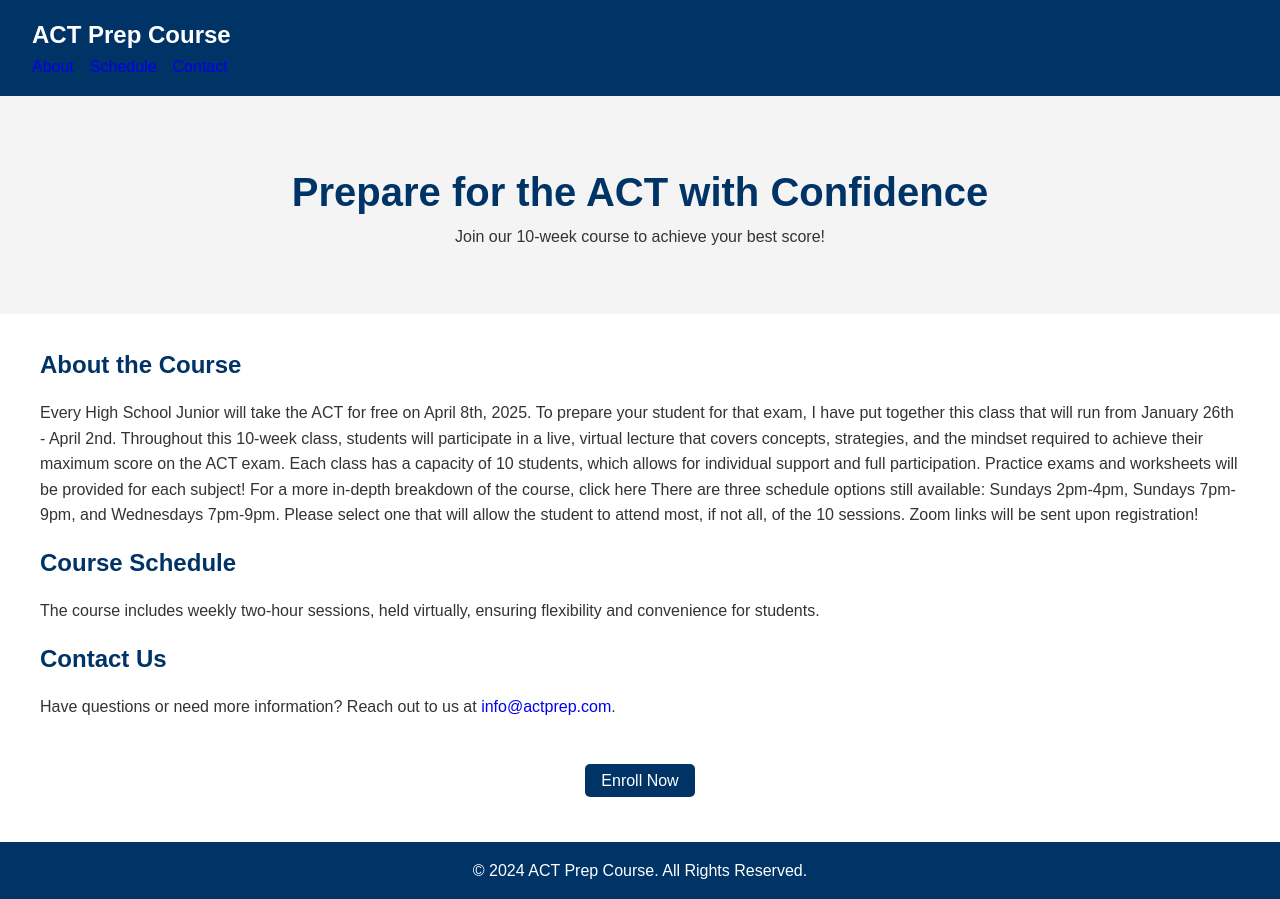
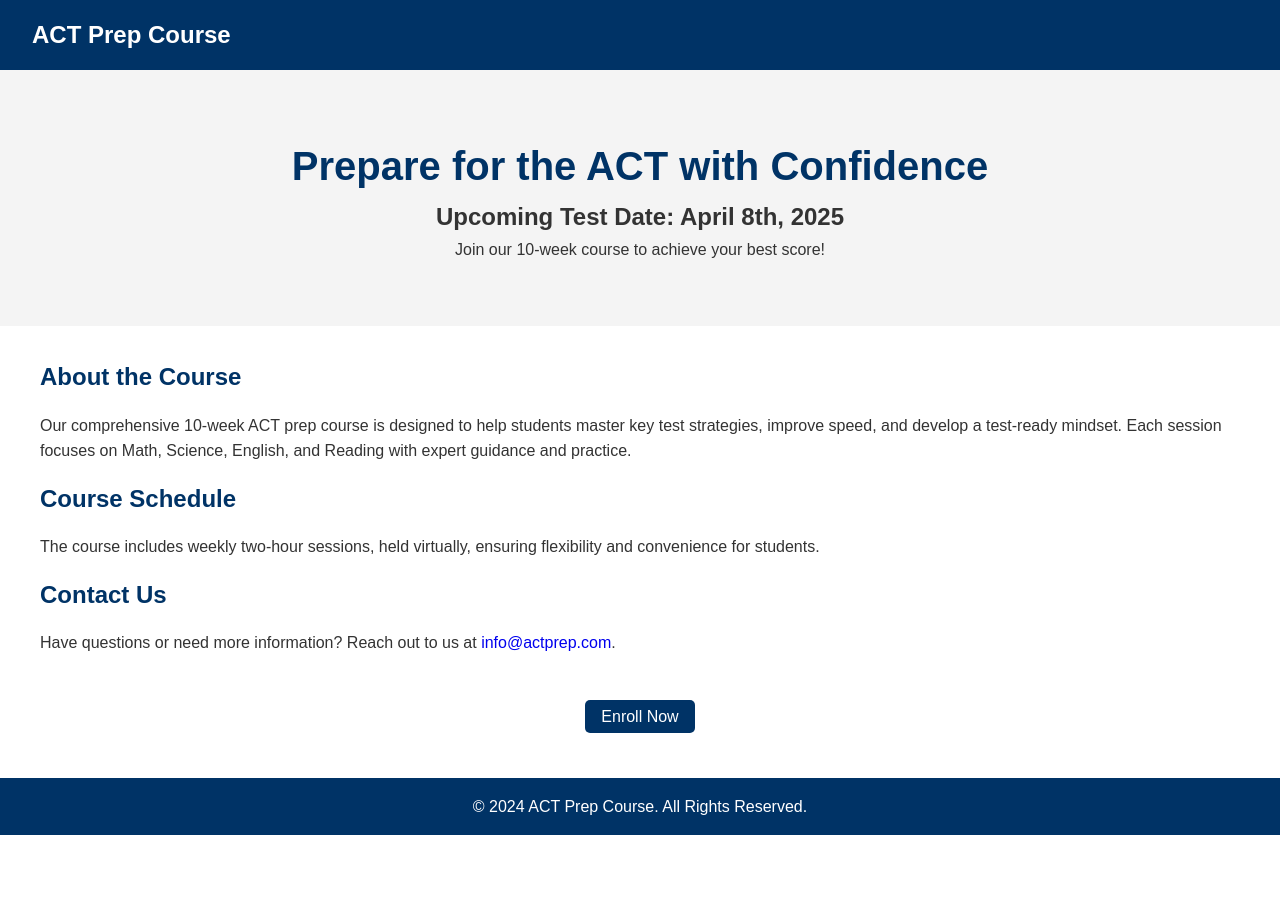
Before and after one commit to eggebraaten00/ACT-PREP-, a plain HTML site: page index.html in a window 1280 px wide. After the commit the page ends 835 px from the top, so only its background shows below. Drawn offline with Linux system fonts and the light colour scheme.

Commit message:
Update index.html

```diff
--- a/index.html
+++ b/index.html
@@ -97,30 +97,22 @@
         <div class="logo">ACT Prep Course</div>
         <nav>
             <ul>
-                <li><a href="#about">About</a></li>
-                <li><a href="#schedule">Schedule</a></li>
-                <li><a href="#contact">Contact</a></li>
+
+
+
             </ul>
         </nav>
     </header>
 
     <section class="hero">
         <h1>Prepare for the ACT with Confidence</h1>
+        <h2>Upcoming Test Date: April 8th, 2025</h2>
         <p>Join our 10-week course to achieve your best score!</p>
     </section>
 
     <section class="content">
         <h2 id="about">About the Course</h2>
-        <p>Every High School Junior will take the ACT for free on April 8th, 2025. To prepare your student for that exam, I have put together this class that will run from January 26th - April 2nd.
-
-Throughout this 10-week class, students will participate in a live, virtual lecture that covers concepts, strategies, and the mindset required to achieve their maximum score on the ACT exam. Each class has a capacity of 10 students, which allows for individual support and full participation. Practice exams and worksheets will be provided for each subject!
-
-For a more in-depth breakdown of the course, click here
-
-
-There are three schedule options still available: Sundays 2pm-4pm, Sundays 7pm-9pm, and Wednesdays 7pm-9pm. Please select one that will allow the student to attend most, if not all, of the 10 sessions.
-
-Zoom links will be sent upon registration!</p>
+        <p>Our comprehensive 10-week ACT prep course is designed to help students master key test strategies, improve speed, and develop a test-ready mindset. Each session focuses on Math, Science, English, and Reading with expert guidance and practice.</p>
 
         <h2 id="schedule">Course Schedule</h2>
         <p>The course includes weekly two-hour sessions, held virtually, ensuring flexibility and convenience for students.</p>
```
